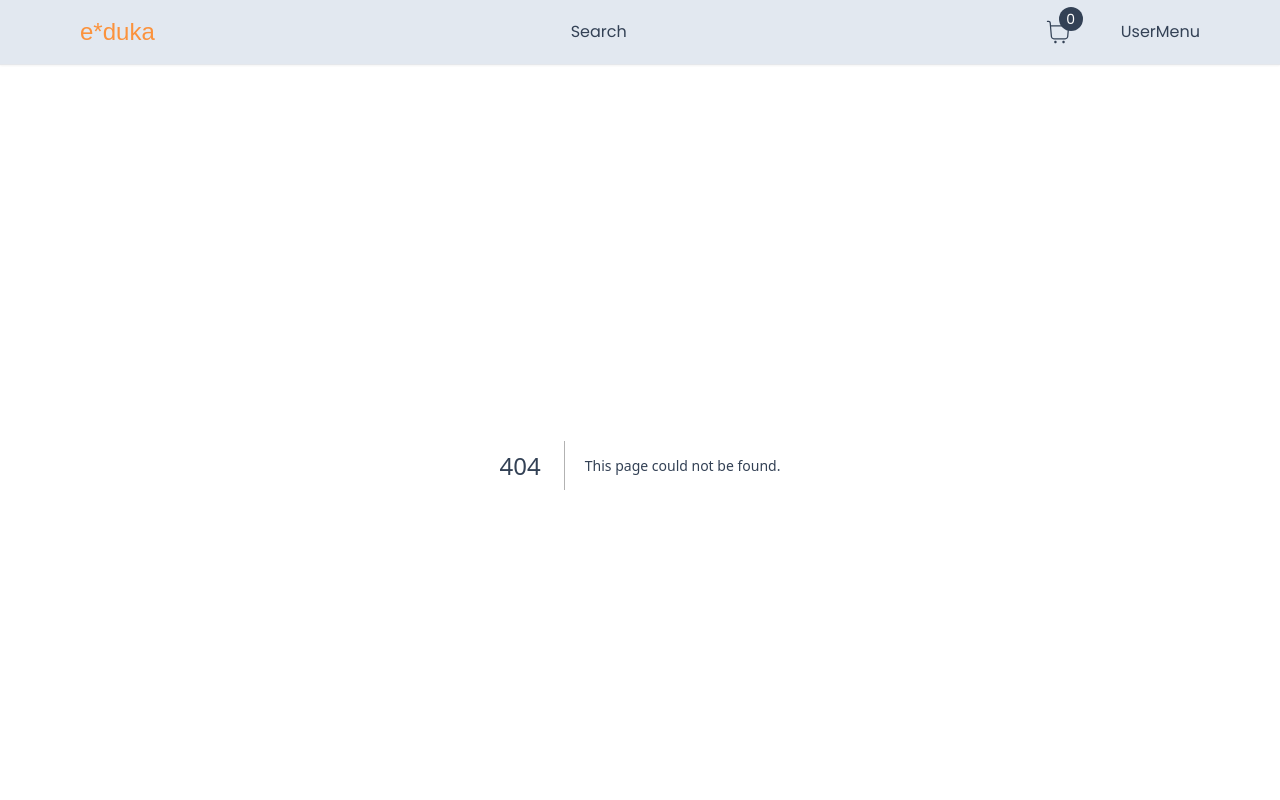
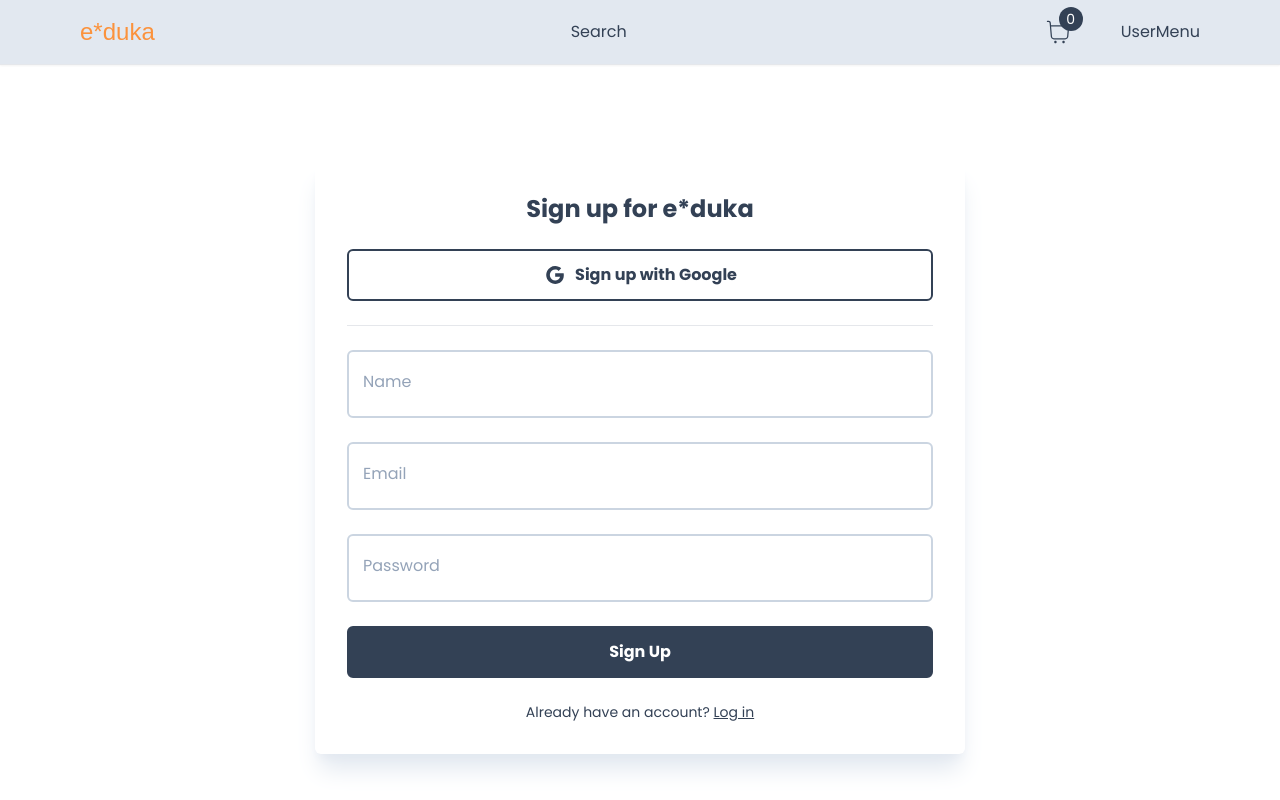
Before and after one commit to 1023LLC/e-duka, a Next.js app: page /register in a window 1280 px wide. Before the commit this address had no page. Shown: the top 800 px of the page. Built offline with nearby package versions, Linux system fonts and the light colour scheme; a web font is replaced by a local one.

Commit message:
Sign Up Form

```diff
--- /dev/null
+++ b/app/components/FormWrap.tsx
@@ -0,0 +1,12 @@
+
+const FormWrap = ({children} : {children: React.ReactNode}) => {
+  return (
+    <div className="min-h-fit h-full flex items-center justify-center pb-12 pt-24 ">
+        <div className="max-w-[650px] w-full flex flex-col gap-6 items-center shadow-xl shadow-slate-200 rounded-md p-4 md:p-8">
+            {children}
+        </div>
+    </div>
+  )
+}
+
+export default FormWrap
--- a/app/components/inputs/Input.tsx
+++ b/app/components/inputs/Input.tsx
@@ -36,18 +36,18 @@
             p-4
             pt-6
             outline-none
-            by-white
+            bg-white
             font-light
             border-2
             rounded-md
             transition
-            disabled: opacity-70
-            disabled: cursor-not-allowed
+            disabled:opacity-70
+            disabled:cursor-not-allowed
             ${errors[id] ? 'border-rose-400' : 'border-slate-300'}
             ${errors[id] ? 'focus:border-rose-400' : 'focus:border-slate-300'}
             `
         }/>
-        <label htmlFor={id} className="absolute cursor-text text-md duration-150 transform translate-y-3 top-5 z-10 origini-[0] left-4 peer-placeholder-shown:sclae-100 peer-placeholder-shown:translate-y-0 peer-focus:scale-75 peer-focus:translate-y-4">
+        <label htmlFor={id} className={`absolute cursor-text text-md duration-150 transform -translate-y-3 top-5 z-10 origini-[0] left-4 peer-placeholder-shown:sclae-100 peer-placeholder-shown:translate-y-0 peer-focus:scale-75 peer-focus:-translate-y-4 ${errors[id] ? 'text-rose-500' : 'text-slate-400'}`}>
             {label}
         </label>
     </div>
--- /dev/null
+++ b/app/register/RegisterForm.tsx
@@ -0,0 +1,67 @@
+'use client';
+
+import { useState } from "react";
+import Heading from "../components/Heading";
+import Input from "../components/inputs/Input";
+import { FieldValues, SubmitHandler, useForm } from "react-hook-form";
+import Button from "../components/Button";
+import Link from "next/link";
+import { AiOutlineGoogle } from "react-icons/ai";
+
+
+
+const RegisterForm = () => {
+
+  const [isLoading, setIsLoading] = useState(false)
+  const {register, handleSubmit, formState: {errors}} = useForm<FieldValues>({
+    defaultValues:{
+      name:"",
+      email:"",
+      password:"",
+    }
+  })
+
+  const onSubmit:SubmitHandler<FieldValues> = (data) =>{
+    setIsLoading(true)
+    console.log(data)
+  }
+
+  return (
+    <>
+      <Heading title="Sign up for e*duka"/>
+      <Button outline label="Sign up with Google" icon={AiOutlineGoogle} onClick={() => {}}/>
+      <hr className="bg-slate-300 w-full h-px"/>
+      <Input
+        id="name"
+        label="Name"
+        disabled={isLoading}
+        register={register}
+        errors={errors}
+        required
+      />
+      <Input
+        id="email"
+        label="Email"
+        disabled={isLoading}
+        register={register}
+        errors={errors}
+        required
+      />
+      <Input
+        id="password"
+        label="Password"
+        disabled={isLoading}
+        register={register}
+        errors={errors}
+        required
+        type="password"
+      />
+      <Button label={isLoading ? "Loading" : "Sign Up"} onClick={handleSubmit(onSubmit)}/>
+      <p className="text-sm">
+        Already have an account? <Link href='/login' className="underline">Log in</Link>
+      </p>
+    </>
+  )
+}
+
+export default RegisterForm
--- /dev/null
+++ b/app/register/page.tsx
@@ -0,0 +1,16 @@
+import React from 'react'
+import Container from '../components/Container'
+import FormWrap from '../components/FormWrap'
+import RegisterForm from './RegisterForm'
+
+const Register = () => {
+  return (
+  <Container>
+    <FormWrap>
+        <RegisterForm/>
+    </FormWrap>
+  </Container>
+  )
+}
+
+export default Register
```
